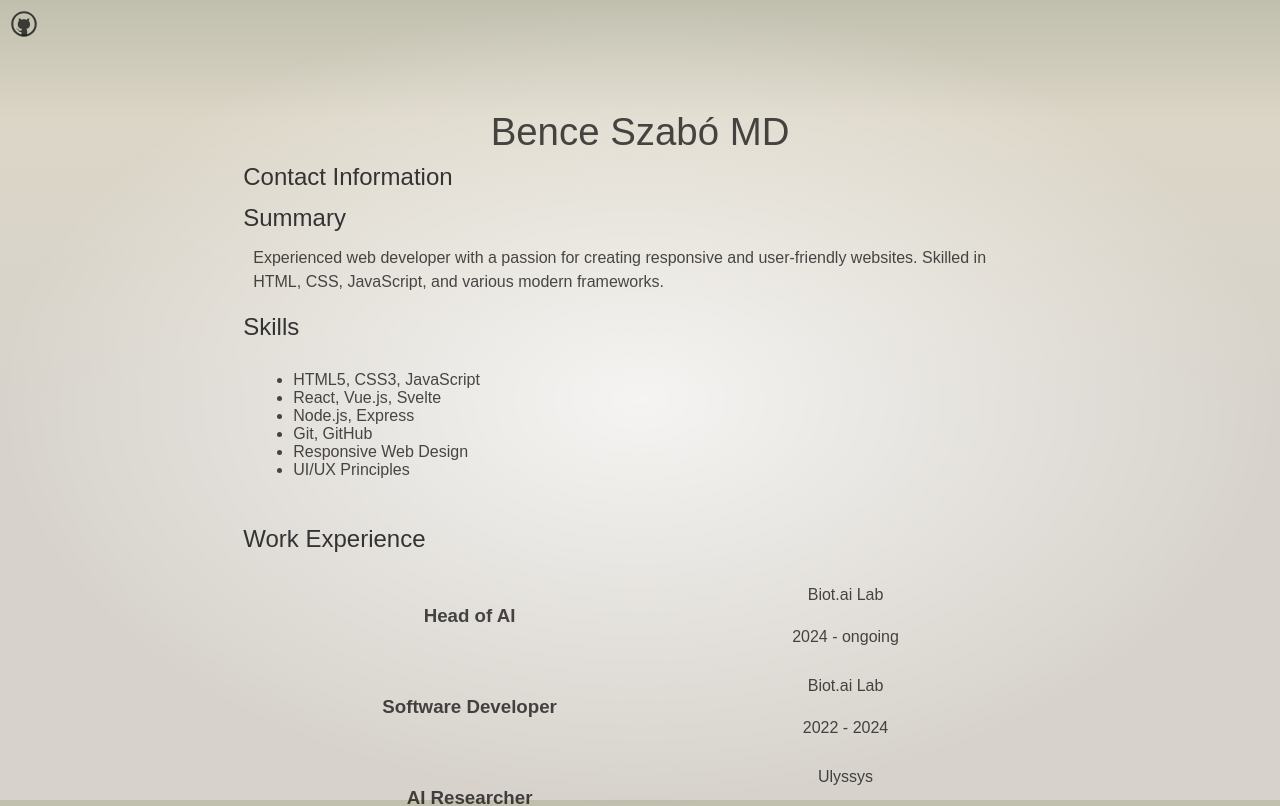
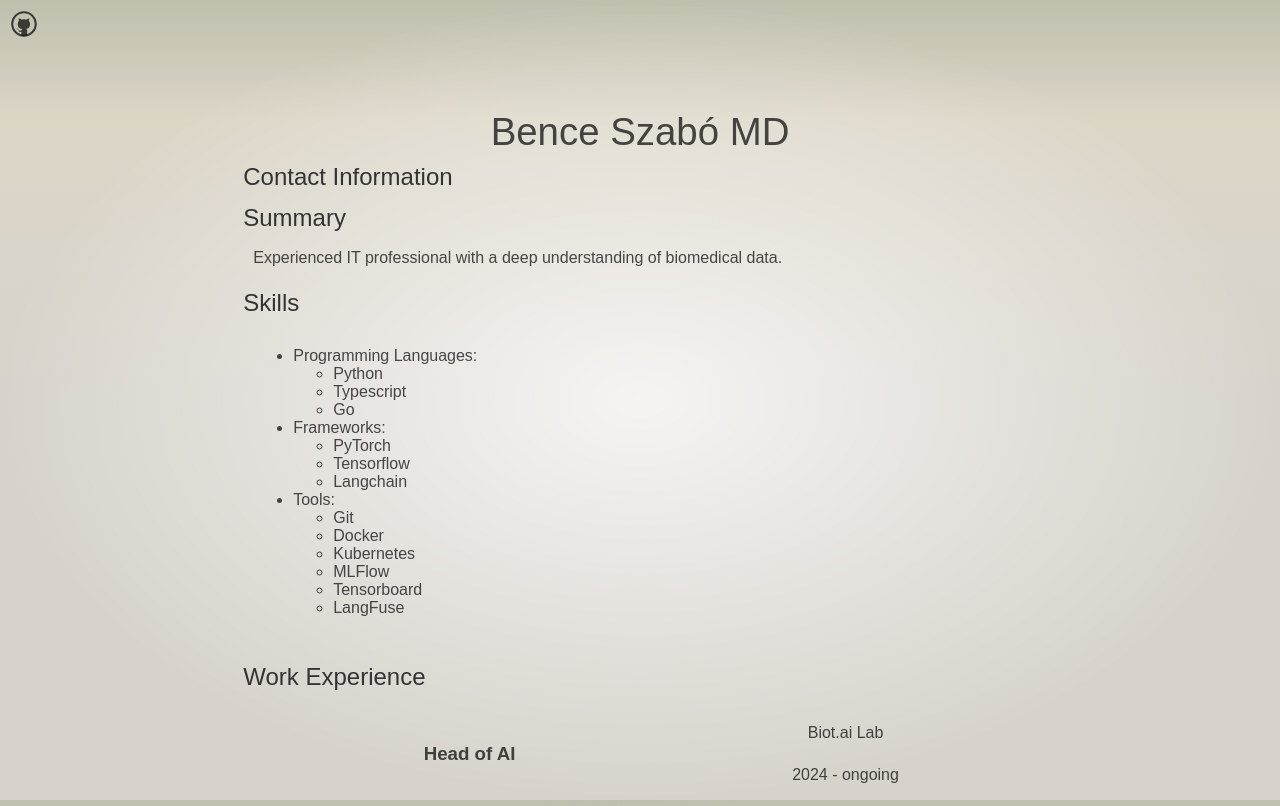
Before and after one commit to bncszb/bncszb.github.io, a SvelteKit app: page / in a window 1280 px wide. Shown: the top 806 px of the page. Built offline with nearby package versions, Linux system fonts and the light colour scheme.

Commit message:
update skills

```diff
--- a/src/routes/Skills.svelte
+++ b/src/routes/Skills.svelte
@@ -8,11 +8,32 @@
   <!-- Body Content -->
 
   <ul>
-    <li>HTML5, CSS3, JavaScript</li>
-    <li>React, Vue.js, Svelte</li>
-    <li>Node.js, Express</li>
-    <li>Git, GitHub</li>
-    <li>Responsive Web Design</li>
-    <li>UI/UX Principles</li>
+    <li>
+      Programming Languages:
+      <ul>
+        <li>Python</li>
+        <li>Typescript</li>
+        <li>Go</li>
+      </ul>
+    </li>
+    <li>
+      Frameworks:
+      <ul>
+        <li>PyTorch</li>
+        <li>Tensorflow</li>
+        <li>Langchain</li>
+      </ul>
+    </li>
+    <li>
+      Tools:
+      <ul>
+        <li>Git</li>
+        <li>Docker</li>
+        <li>Kubernetes</li>
+        <li>MLFlow</li>
+        <li>Tensorboard</li>
+        <li>LangFuse</li>
+      </ul>
+    </li>
   </ul>
 </AccordionItem>
--- a/src/routes/Summary.svelte
+++ b/src/routes/Summary.svelte
@@ -7,8 +7,6 @@
   <p slot="headerSlot" class="accordion-header.level-1">Summary</p>
   <!-- Body Content -->
   <p>
-    Experienced web developer with a passion for creating responsive and
-    user-friendly websites. Skilled in HTML, CSS, JavaScript, and various modern
-    frameworks.
+    Experienced IT professional with a deep understanding of biomedical data.
   </p>
 </AccordionItem>
```
